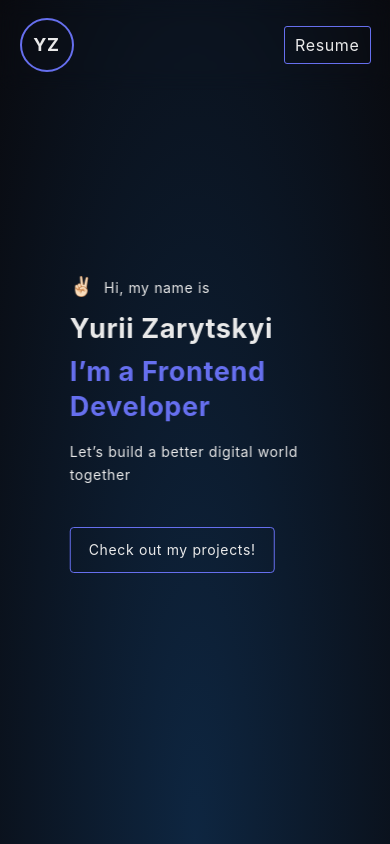
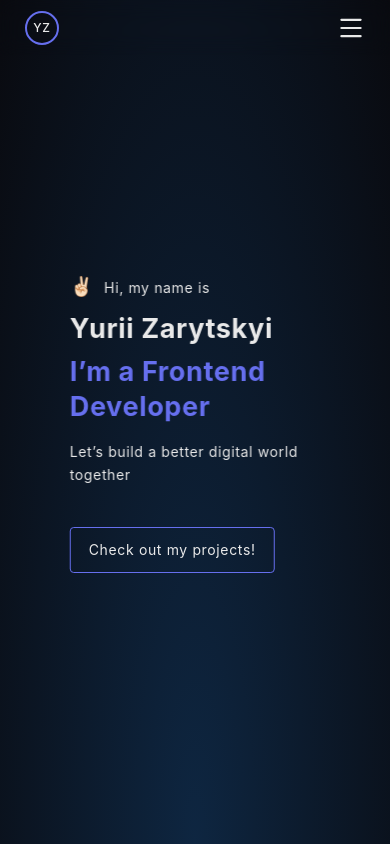
Before and after one commit to YZarytskyi/portfolio, a React (Create React App) app: page / in a window 390 px wide. Shown: the top 844 px of the page. Built offline with nearby package versions, Linux system fonts and the light colour scheme.

Commit message:
add burger menu

```diff
--- a/src/components/Header/Header.jsx
+++ b/src/components/Header/Header.jsx
@@ -1,16 +1,22 @@
-import React from "react";
-import s from "./Header.module.scss";
+import React, { useState } from 'react';
+import s from './Header.module.scss';
 
 const Header = () => {
+  const [isOpen, setIsOpen] = useState(false);
+
+  const onClickOpenMenu = () => {
+    setIsOpen(isOpen ? false : true);
+  };
+
   return (
     <header>
       <div className={s.headerContainer}>
         <a href="#home" className={s.logo}>
           YZ
         </a>
-        <nav className={s.headerNav}>
+        <nav className={s.headerNav + ' ' + (isOpen ? s.open : "")}>
           <ul className={s.navList}>
-          <li className={s.navItem}>
+            <li className={s.navItem}>
               <a href="#home" className={s.navLink}>
                 Home
               </a>
@@ -32,6 +38,26 @@ const Header = () => {
             </li>
           </ul>
         </nav>
+        <button className={s.mobileMenu}>
+          <svg
+            onClick={onClickOpenMenu}
+            className={s.ham + " " + s.ham3 + " " + (isOpen ? s.active : "")}
+            viewBox="0 0 100 100"
+          >
+            <path
+              className={s.line + " " + s.top}
+              d="m 70,33 h -40 c -11.092231,0 11.883874,13.496726 -3.420361,12.956839 -0.962502,-2.089471 -2.222071,-3.282996 -4.545687,-3.282996 -2.323616,0 -5.113897,2.622752 -5.113897,7.071068 0,4.448316 2.080609,7.007933 5.555839,7.007933 2.401943,0 2.96769,-1.283974 4.166879,-3.282995 2.209342,0.273823 4.031294,1.642466 5.857227,-0.252538 v -13.005715 16.288404 h 7.653568"
+            />
+            <path
+              className={s.line + " " + s.middle}
+              d="m 70,50 h -40 c -5.6862,0 -8.534259,5.373483 -8.534259,11.551069 0,7.187738 3.499166,10.922274 13.131984,10.922274 11.021777,0 7.022787,-15.773343 15.531095,-15.773343 3.268142,0 5.177031,-2.159429 5.177031,-6.7 0,-4.540571 -1.766442,-7.33533 -5.087851,-7.326157 -3.321409,0.0092 -5.771288,2.789632 -5.771288,7.326157 0,4.536525 2.478983,6.805271 5.771288,6.7"
+            />
+            <path
+              className={s.line + " " + s.bottom}
+              d="m 70,67 h -40 c 0,0 -3.680675,0.737051 -3.660714,-3.517857 0.02541,-5.415597 3.391687,-10.357143 10.982142,-10.357143 4.048418,0 17.88928,0.178572 23.482143,0.178572 0,2.563604 2.451177,3.403635 4.642857,3.392857 2.19168,-0.01078 4.373905,-1.369814 4.375,-3.392857 0.0011,-2.023043 -1.924401,-2.589191 -4.553571,-4.107143 -2.62917,-1.517952 -4.196429,-1.799562 -4.196429,-3.660714 0,-1.861153 2.442181,-3.118811 4.196429,-3.035715 1.754248,0.0831 4.375,0.890841 4.375,3.125 2.628634,0 6.160714,0.267857 6.160714,0.267857 l -0.178571,-2.946428 10.178571,0 -10.178571,0 v 6.696428 l 8.928571,0 -8.928571,0 v 7.142858 l 10.178571,0 -10.178571,0"
+            />
+          </svg>
+        </button>
         <a className={s.resumeLink}>Resume</a>
       </div>
     </header>
--- a/src/components/Header/Header.module.scss
+++ b/src/components/Header/Header.module.scss
@@ -8,6 +8,10 @@ header {
   width: 100%;
   height: 9rem;
   backdrop-filter: blur(10px);
+
+  @media (max-width: 767px) {
+    height: 5.5rem;
+  }
 }
 
 .headerContainer {
@@ -17,6 +21,10 @@ header {
   margin: 0 auto;
   display: flex;
   align-items: center;
+
+  @media (max-width: 767px) {
+    width: 100%;
+  }
 }
 
 .logo {
@@ -31,6 +39,14 @@ header {
   font-size: 1.8rem;
   font-weight: 700;
   transition: border-color 250ms cubic-bezier(0.4, 0, 0.2, 1);
+
+  @media (max-width: 767px) {
+    width: 3rem;
+    height: 3rem;
+    margin-left: 2.5rem;
+    font-size: 1.2rem;
+    font-weight: 500;
+  }
 }
 
 .headerNav {
@@ -38,25 +54,120 @@ header {
   margin-right: 4rem;
 
   @media (max-width: 767px) {
-    display: none;
+    position: absolute;
+    top: 100%;
+    width: 100%;
+    height: 100vh;
+    background-color: $bg-color-dark;
+    opacity: 0;
+    transform: translateX(100%);
+    transition: transform 350ms cubic-bezier(0.075, 0.82, 0.165, 1),
+      opacity 350ms cubic-bezier(0.075, 0.82, 0.165, 1);
   }
+}
+
+.headerNav.open {
+  opacity: 1;
+  transform: translateX(0%);
 }
 
 .navList {
   display: flex;
+
+  @media (max-width: 767px) {
+    margin-top: 3rem;
+    margin-left: 0.5rem;
+    flex-direction: column;
+    gap: 3rem;
+  }
 }
 
 .navLink {
   padding: 3rem 2rem;
   font-size: 1.8rem;
+
+  @media (max-width: 767px) {
+    padding: 1rem 2rem;
+    font-size: 3rem;
+  }
 }
 
 .resumeLink {
   padding: 1rem;
   border-radius: 3px;
   border: 1px solid $color-accent;
+
+  @media (max-width: 767px) {
+    display: none;
+  }
+
   &:hover {
     color: $color-main;
     animation: glow 1s infinite;
   }
 }
+
+
+// Mobile menu
+
+
+.mobileMenu {
+  display: none;
+
+  @media (max-width: 767px) {
+    width: 48px;
+    margin-right: 1.5rem;
+    padding: 0;
+    display: flex;
+    justify-content: center;
+    align-items: center;
+    background-color: transparent;
+  }
+}
+
+
+.ham {
+  cursor: pointer;
+  -webkit-tap-highlight-color: transparent;
+  transition: transform 400ms;
+  -moz-user-select: none;
+  -webkit-user-select: none;
+  -ms-user-select: none;
+  user-select: none;
+  transform: scale(1);
+  transition: transform 1s cubic-bezier(0.075, 0.82, 0.165, 1);
+
+  &.active {
+    transform: scale(1.2);
+  }
+}
+.hamRotate.active {
+  transform: rotate(45deg);
+}
+.line {
+  fill: none;
+  transition: stroke-dasharray 400ms, stroke-dashoffset 400ms;
+  stroke: $color-main;
+  stroke-width: 4.5;
+  stroke-linecap: round;
+}
+.ham3 .top {
+  stroke-dasharray: 40 130;
+}
+.ham3 .middle {
+  stroke-dasharray: 40 140;
+}
+.ham3 .bottom {
+  stroke-dasharray: 40 205;
+}
+.ham3.active .top {
+  stroke-dasharray: 75 130;
+  stroke-dashoffset: -63px;
+}
+.ham3.active .middle {
+  stroke-dashoffset: -102px;
+}
+.ham3.active .bottom {
+  stroke-dasharray: 110 205;
+  stroke-dashoffset: -86px;
+}
--- a/src/components/Home/Home.jsx
+++ b/src/components/Home/Home.jsx
@@ -8,6 +8,7 @@ const Home = () => {
   for (let i = 0; i < QTY; i++) {
     arr.push(i);
   }
+
   return (
     <section id="home" className={s.home}>
       <div className={s.homeContainer}>
--- a/src/vars.scss
+++ b/src/vars.scss
@@ -4,20 +4,7 @@ $color-accent: #666fee;
 $bg-color-dark: #090A0F;
 $input-shadow: $color-accent 0px 0px 6px 0.5px;
 
-
-@mixin input {
-  color: rgb(24, 24, 24);
-  background-color: $color-main;
-  font-family: "Gill Sans", sans-serif;
-  border: none;
-  outline: none;
-  transition: box-shadow 150ms cubic-bezier(0.4, 0, 0.2, 1),
-    border-color 150ms cubic-bezier(0.4, 0, 0.2, 1);
-  &:focus {
-    box-shadow: $input-shadow;
-    border-color: $color-accent;
-  }
-}
+// Common
 
 .hidden {
   position: absolute;
```
Also changed, not shown: src/components/Header/MobileMenu.jsx (added).
